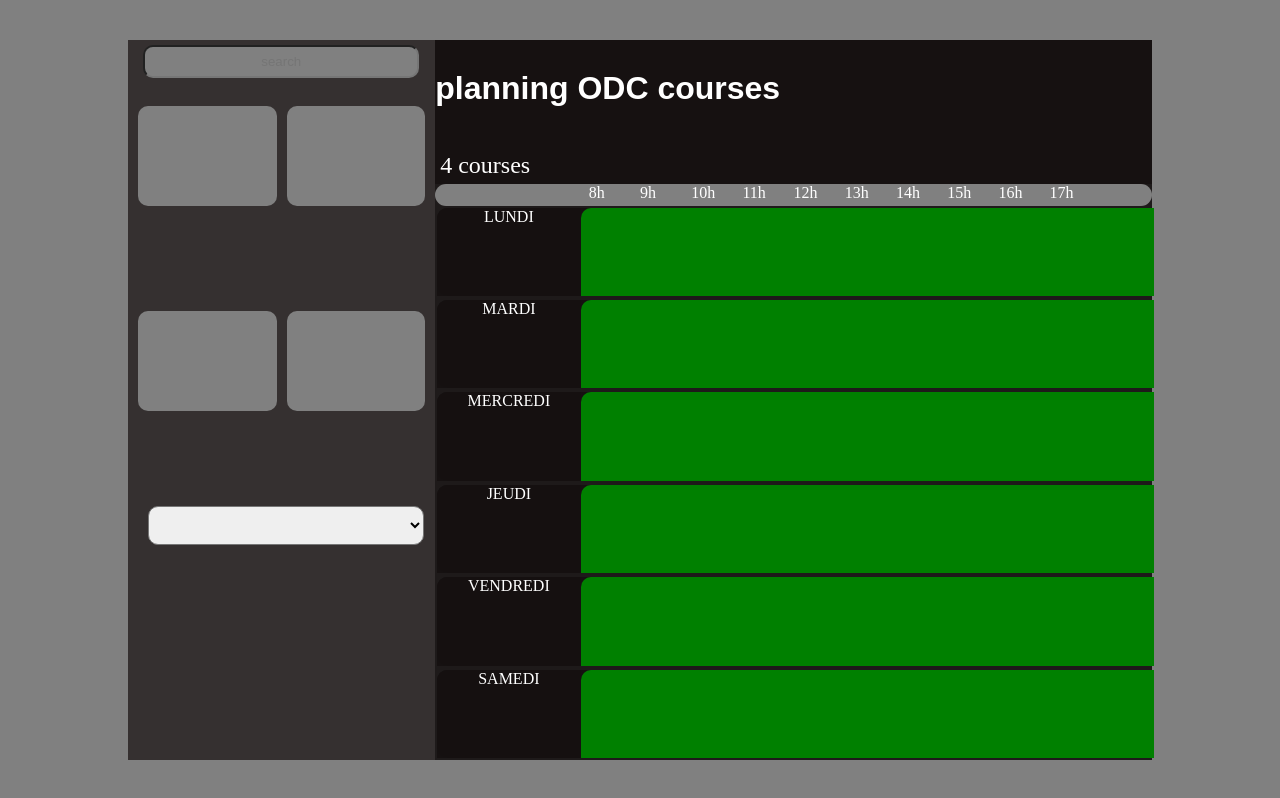
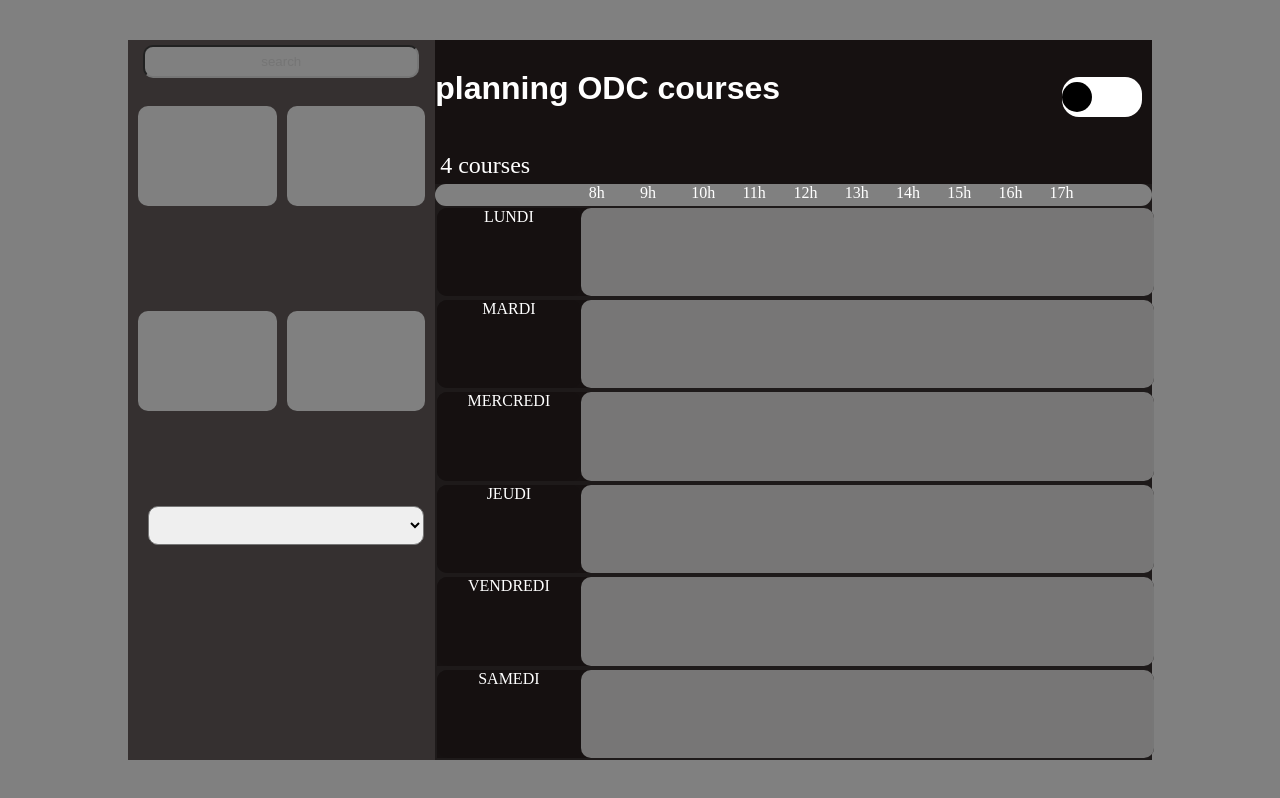
Before and after one commit to abda-gaye/planning_course, a plain HTML site: page index.html in a window 1280 px wide. Drawn offline with Linux system fonts and the light colour scheme.

Commit message:
mon projet planning course design

```diff
--- a/index.html
+++ b/index.html
@@ -30,8 +30,8 @@
             <div class="rightContent">
                 <div class="title">
                     <p>planning ODC courses</p>
-                    <div class="dark">
-                        <div></div>
+                    <div class="darkParent">
+                        <div class="dark"></div>
                     </div>
                     <span> 4 courses </span>
                 </div>
--- a/style.css
+++ b/style.css
@@ -98,70 +98,75 @@ select{
 }
 .child:nth-child(1)>:nth-child(1){
     background-color: rgba(21, 17, 17, 0.912);
-    border-top-left-radius: 10px;
+    border-radius: 10px;
     text-transform: uppercase;
     text-align: center;
 
 }
 .child:nth-child(1)>:nth-child(2){
-    background-color: green;
-    border-top-left-radius: 10px;
+        background-color: rgba(128, 128, 128, 0.916);
+
+    border-radius: 10px;
     text-transform: uppercase;
     text-align: center;
 
 }
 .child:nth-child(2)>:nth-child(2){
-    background-color: green;
-    border-top-left-radius: 10px;
+        background-color: rgba(128, 128, 128, 0.916);
+
+    border-radius: 10px;
     text-transform: uppercase;
     text-align: center;
 
 }
 .child:nth-child(3)>:nth-child(2){
-    background-color: green;
-    border-top-left-radius: 10px;
+        background-color: rgba(128, 128, 128, 0.916);
+
+    border-radius: 10px;
     text-transform: uppercase;
     text-align: center;
 
 }
 .child:nth-child(4)>:nth-child(2){
-    background-color: green;
-    border-top-left-radius: 10px;
+        background-color: rgba(128, 128, 128, 0.916);
+
+    border-radius: 10px;
     text-transform: uppercase;
     text-align: center;
 
 }
 .child:nth-child(5)>:nth-child(2){
-    background-color: green;
-    border-top-left-radius: 10px;
+        background-color: rgba(128, 128, 128, 0.916);
+
+    border-radius: 10px;
     text-transform: uppercase;
     text-align: center;
 
 }
 .child:nth-child(6)>:nth-child(2){
-    background-color: green;
-    border-top-left-radius: 10px;
+    background-color: rgba(128, 128, 128, 0.916);
+    border-radius: 10px;
     text-transform: uppercase;
     text-align: center;
 
 }
 .child:nth-child(2)>:nth-child(1){
     background-color: rgba(21, 17, 17, 0.912);
-    border-top-left-radius: 10px;
+    border-radius: 10px;
     text-transform: uppercase;
     text-align: center;
 
 }
 .child:nth-child(3)>:nth-child(1){
     background-color: rgba(21, 17, 17, 0.912);
-    border-top-left-radius: 10px;
+    border-radius: 10px;
     text-transform: uppercase;
     text-align: center;
 
 }
 .child:nth-child(4)>:nth-child(1){
     background-color: rgba(21, 17, 17, 0.912);
-    border-top-left-radius: 10px;
+    border-radius: 10px;
     text-transform: uppercase;
     text-align: center;
 
@@ -193,3 +198,21 @@ select{
     left: 5px;
     font-size: 1.5em;
 }
+.darkParent{
+    display: flex;
+    justify-content: start;
+    align-items: center;
+    background-color: #fff;
+    position: absolute;
+    right: 10px;
+    height: 40px;
+    border-radius: 17px;
+    width: 80px;
+}
+.dark{
+    background-color: #000;
+    height: 30px;
+    width: 30px;
+    cursor: pointer;
+    border-radius: 50%;
+}
```
